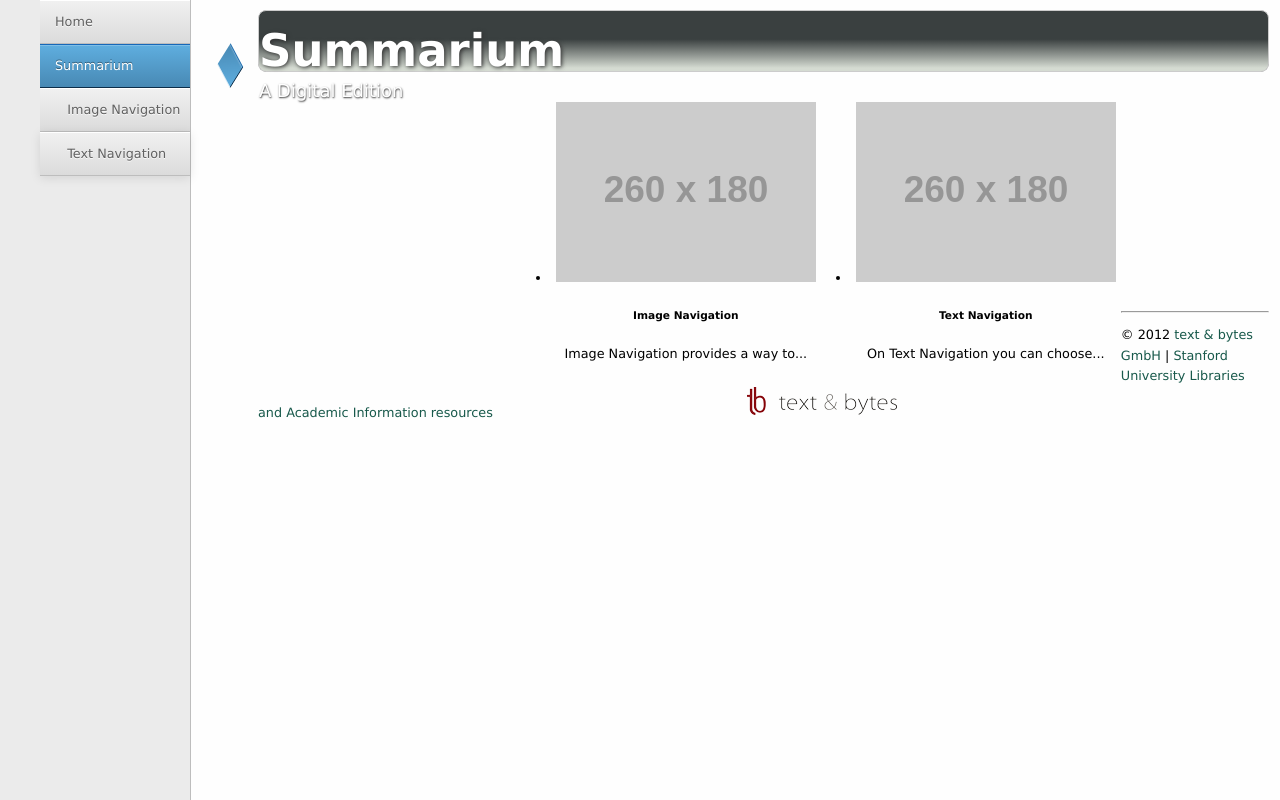
After one commit to DMSTech/summarium, a CodeIgniter app: template application/views/summarium_view.php in a window 1280 px wide. The commit adds this page. Run offline with CodeIgniter, Linux system fonts and the light colour scheme; the template is opened without the code that fills it, so the values that code supplies are empty; grey boxes labelled with a size stand in for pictures from a placeholder-image service; some libraries are stand-ins or nearby versions.

Commit message:
New controller and views for subpages

```diff
--- /dev/null
+++ b/application/views/summarium_view.php
@@ -0,0 +1,71 @@
+<!doctype html>
+<!--[if lt IE 7]> <html class="no-js lt-ie9 lt-ie8 lt-ie7" lang="en"> <![endif]-->
+<!--[if IE 7]>    <html class="no-js lt-ie9 lt-ie8" lang="en"> <![endif]-->
+<!--[if IE 8]>    <html class="no-js lt-ie9" lang="en"> <![endif]-->
+<!--[if gt IE 8]><!--> <html class="no-js" lang="en"> <!--<![endif]-->
+<head>
+	<meta charset="utf-8">
+	<meta http-equiv="X-UA-Compatible" content="IE=edge,chrome=1">
+
+	<title>Summarium &rsaquo; Summarium Overview</title>
+	<meta name="description" content="Summarium / Medieval Latin Manuscript Transmission in a Digital Environment">
+	<meta name="author" content="Rafael Schwemmer, http://www.textandbytes.com">
+	<meta name="viewport" content="width=device-width">
+
+	<link rel="stylesheet" href="<?php echo site_url(); ?>css/bootstrap.css">
+	<link rel="stylesheet" href="<?php echo site_url(); ?>css/bootstrap-responsive.css">
+	<link rel="stylesheet" href="<?php echo site_url(); ?>css/summarium.css">
+
+	<script src="<?php echo site_url(); ?>js/libs/modernizr-2.5.3-respond-1.1.0.min.js"></script>
+</head>
+
+<body>
+<!--[if lt IE 7]><p class=chromeframe>Your browser is <em>ancient!</em> <a href="http://browsehappy.com/">Upgrade to a different browser</a> or <a href="http://www.google.com/chromeframe/?redirect=true">install Google Chrome Frame</a> to experience this site.</p><![endif]-->
+
+	<div class="sidebar">
+		<ul class="nav">
+			<li><a href="<?php echo site_url(); ?>">Home</a></li>
+			<li class="active"><a href="<?php echo site_url('summarium'); ?>">Summarium</a></li>
+			<li><a href="<?php echo site_url('summarium/image-navigation'); ?>">&nbsp;&nbsp;&nbsp;Image Navigation</a></li>
+			<li><a href="<?php echo site_url('summarium/text-navigation'); ?>">&nbsp;&nbsp;&nbsp;Text Navigation</a></li>
+		</ul>
+	</div>
+
+	<div class="content-container">
+	  <div class="container-fluid">
+	      <div class="hero-unit hero-unit-subpage">
+	        <h1>Summarium</h1>
+	        <h2>A Digital Edition</h2>
+	      </div>
+		  <div class="center main-section-select">
+		  <ul class="thumbnails">
+		      <li class="span3">
+		          <div class="thumbnail">
+		              <img src="http://placehold.it/260x180" alt="">
+		              <h5>Image Navigation</h5>
+		              <p>Image Navigation provides a way to...</p>
+		          </div>
+		      </li>
+		      <li class="span3">
+		          <div class="thumbnail">
+		              <img src="http://placehold.it/260x180" alt="">
+		              <h5>Text Navigation</h5>
+		              <p>On Text Navigation you can choose...</p>
+		          </div>
+		      </li>
+		      </ul>
+		  </div>
+	   <?php include(APPPATH . 'views/partials/_footer.php'); ?>
+	  </div> <!-- /container-fluid -->
+	</div>
+
+	<script src="<?php echo site_url('/js/libs/jquery-1.7.1.min.js'); ?>"></script>
+	<script src="<?php echo site_url(); ?>js/libs/bootstrap/transition.js"></script>
+	<script src="<?php echo site_url(); ?>js/libs/bootstrap/collapse.js"></script>
+	<script src="<?php echo site_url(); ?>js/libs/bootstrap/dropdown.js"></script>
+	<script src="<?php echo site_url(); ?>js/libs/bootstrap/modal.js"></script>
+	<script src="<?php echo site_url(); ?>js/plugins.js"></script>
+	<script src="<?php echo site_url(); ?>js/summarium.js"></script>
+
+</body>
+</html>
--- a/css/summarium.css
+++ b/css/summarium.css
@@ -30,6 +30,11 @@ label {
 
 .content-container .container-fluid {
   padding: 0;
+}
+
+.center {
+	margin:auto !important;
+	text-align:center;
 }
 
 /* home page */
@@ -85,6 +90,10 @@ label {
   border-left: 3px solid #d8623b;
   font-family: "Lucida Grande", "Helvetica Neue", Helvetica, Arial, sans-serif;
   margin: 10px 0 25px 0;
+}
+
+.hero-unit-subpage {
+	max-height:60px;
 }
 
 .bottom-content-container hr {
@@ -203,3 +212,9 @@ label {
 }
 
 /* End Navigation Sidebar */
+
+/* Summarium Page - Select between Image and Text Navigation */
+.main-section-select {
+	padding-left:25%;
+	padding-bottom:20%;
+}
```
Also changed, not shown: application/controllers/summarium.php (added, +21 -0 lines).
